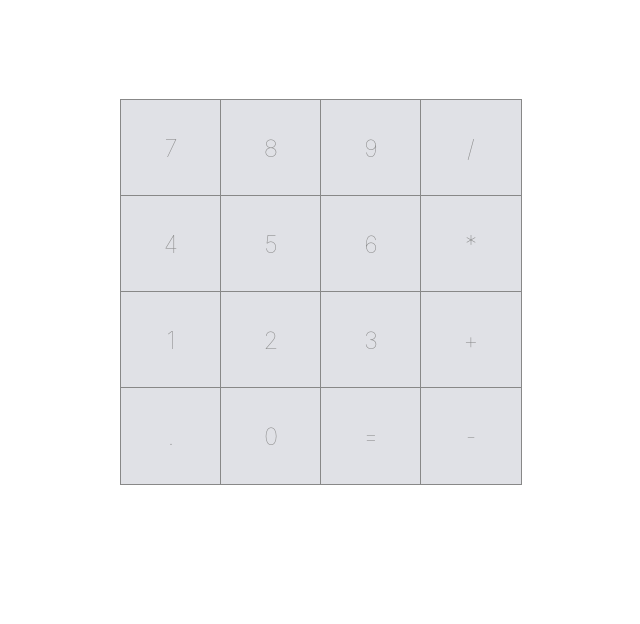
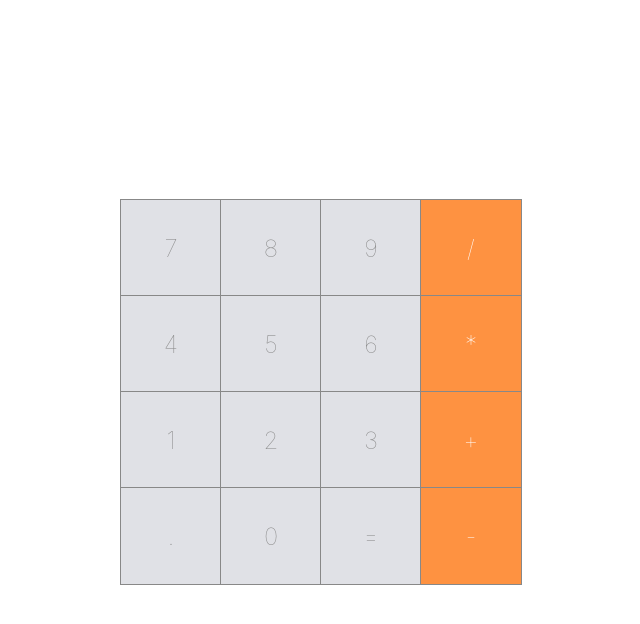
Before and after one commit to JamesB2018/REACTCalculator, a React (Create React App) app: page / in a window 1280 px wide. Shown: the top 624 px of the page, without its empty margins (319-959 px from the left). Built offline with nearby package versions, Linux system fonts and the light colour scheme.

Commit message:
Added more css for top part

```diff
--- a/src/App.css
+++ b/src/App.css
@@ -4,6 +4,7 @@
   align-items: center;
   height: 100vh;
   width: 100%;
+  margin-top: 100px;
 }
 .calc-wrapper {
   width: 400px;
--- a/src/App.js
+++ b/src/App.js
@@ -1,11 +1,15 @@
 import React from "react";
 import "./App.css";
 import Button from "./components/Button";
+import Input from "./components/Input";
 
 function App() {
   return (
     <div className="App">
       <div className="calc-wrapper">
+        <div className="row">
+          <Input> </Input>
+        </div>
         <div className="row">
           <Button>7</Button>
           <Button>8</Button>
--- a/src/components/Button.css
+++ b/src/components/Button.css
@@ -10,3 +10,7 @@
   color: #888;
   outline: 1px solid #888;
 }
+.operator {
+  background-color: #fe9241;
+  color: #fff;
+}
--- a/src/components/Button.js
+++ b/src/components/Button.js
@@ -2,8 +2,19 @@ import React, { Component } from "react";
 import "./Button.css";
 
 class Button extends Component {
+  isOperator = val => {
+    return !isNaN(val) || val === "." || val === "=";
+  };
   render() {
-    return <div className="button">{this.props.children}</div>;
+    return (
+      <div
+        className={`button ${
+          this.isOperator(this.props.children) ? "" : "operator"
+        }`}
+      >
+        {this.props.children}
+      </div>
+    );
   }
 }
 
--- /dev/null
+++ b/src/components/Input.css
@@ -0,0 +1,13 @@
+.input {
+  display: flex;
+  height: 4em;
+  flex: 1;
+  background-color: #000;
+  outline: 1px solid #888;
+  justify-content: flex-end;
+  color: white;
+  padding: 0.5em;
+  font-weight: bold;
+  font-size: 1.5em;
+  align-items: center;
+}
--- a/src/components/Input.js
+++ b/src/components/Input.js
@@ -0,0 +1,13 @@
+import React, { Component } from "react";
+import "./Button.css";
+
+class Input extends Component {
+  isOperator = val => {
+    return !isNaN(val) || val === "." || val === "=";
+  };
+  render() {
+    return <div className="input" />;
+  }
+}
+
+export default Input;
```
